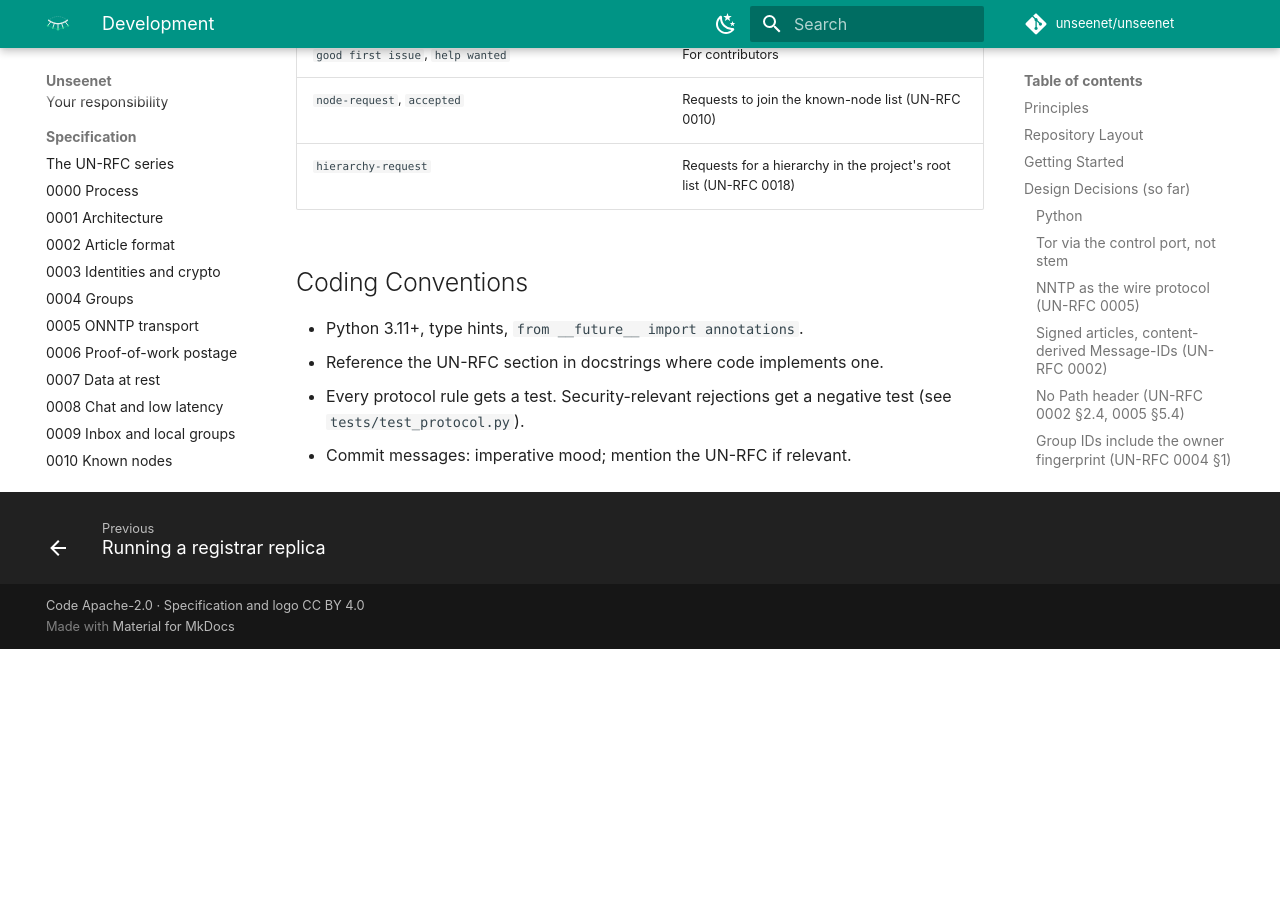
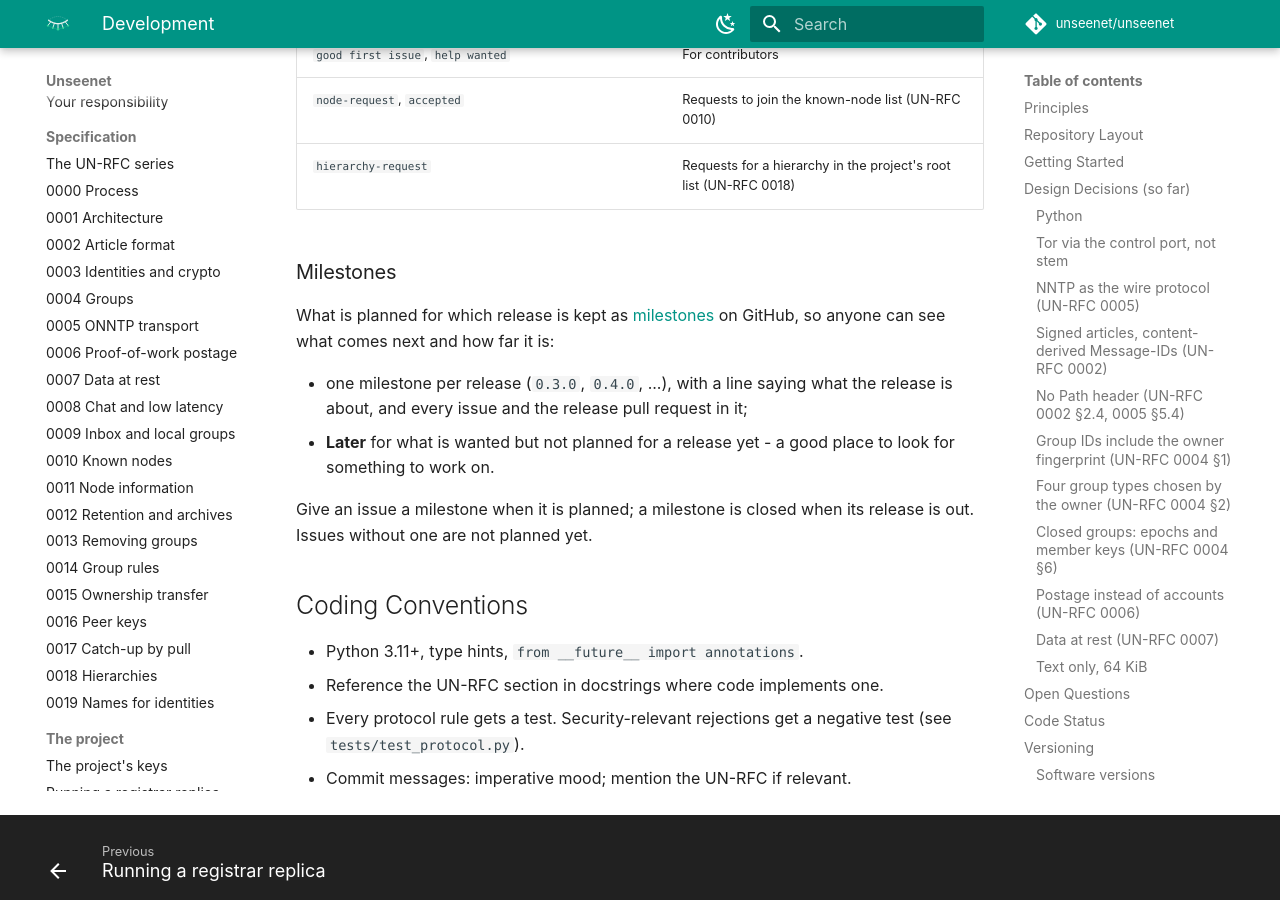
Before and after one commit to unseenet/unseenet, an MkDocs documentation site: the page built from docs/development.md, in a window 1280 px wide and 900 px high, scrolled down 8149 px. Built offline with MkDocs 1.6.1 and Material for MkDocs 9.7.7, drawn with Linux system fonts in a browser that asks for light colours; comment, search, counter and statistics services are not loaded; before the commit the page ends 8798 px from its top, so only the background shows below that.

Commit message:
Docs: milestones show what comes in which release
README and development.md point to the milestones on GitHub: one per
release, and Later for what is wanted but not planned yet.

Co-Authored-By: Claude Opus 5.5 <noreply@anthropic.com>
Claude-Session: https://claude.ai/code/session_0155NBfpNhY9wfht8CDpqcM3

```diff
--- a/docs/development.md
+++ b/docs/development.md
@@ -343,6 +343,21 @@ the release notes can say what changed and link to the discussion:
 | `node-request`, `accepted` | Requests to join the known-node list (UN-RFC 0010) |
 | `hierarchy-request` | Requests for a hierarchy in the project's root list (UN-RFC 0018) |
 
+### Milestones
+
+What is planned for which release is kept as
+[milestones](https://github.com/unseenet/unseenet/milestones) on GitHub,
+so anyone can see what comes next and how far it is:
+
+- one milestone per release (`0.3.0`, `0.4.0`, ...), with a line saying
+  what the release is about, and every issue and the release pull request
+  in it;
+- **Later** for what is wanted but not planned for a release yet - a good
+  place to look for something to work on.
+
+Give an issue a milestone when it is planned; a milestone is closed when
+its release is out. Issues without one are not planned yet.
+
 ## Coding Conventions
 
 - Python 3.11+, type hints, `from __future__ import annotations`.
```
Also changed, not shown: README.md (+3 -2 lines).
